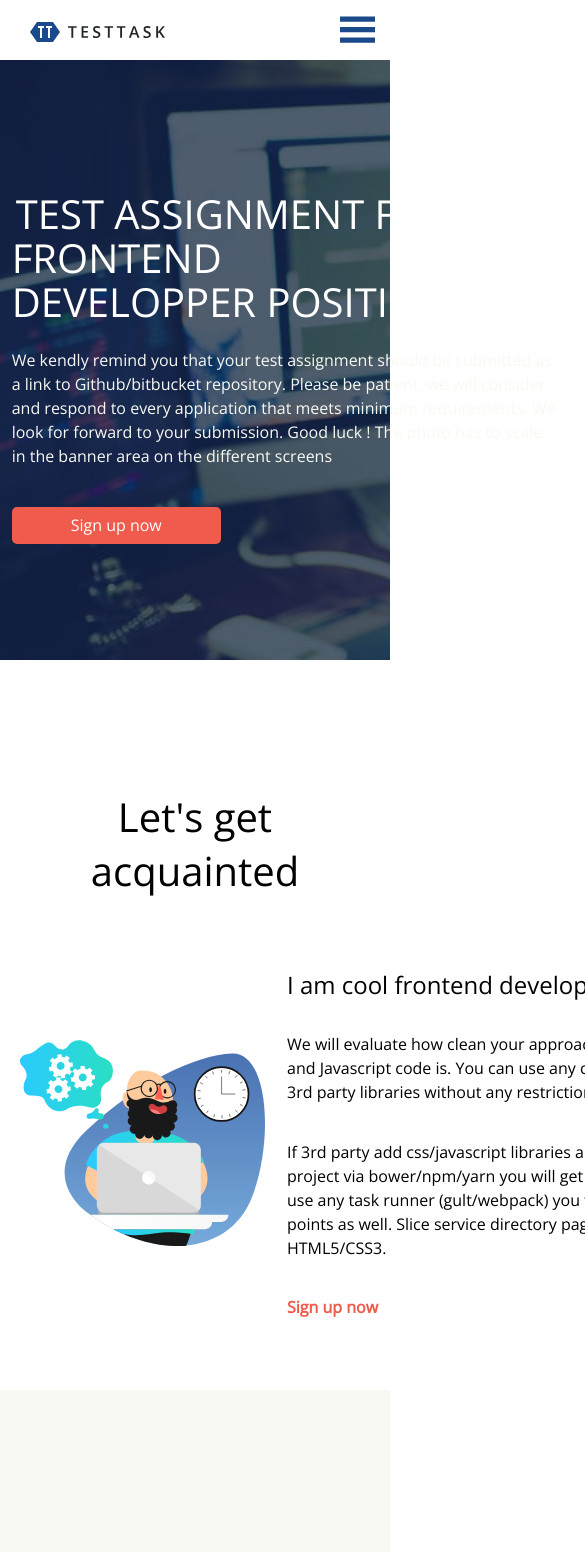
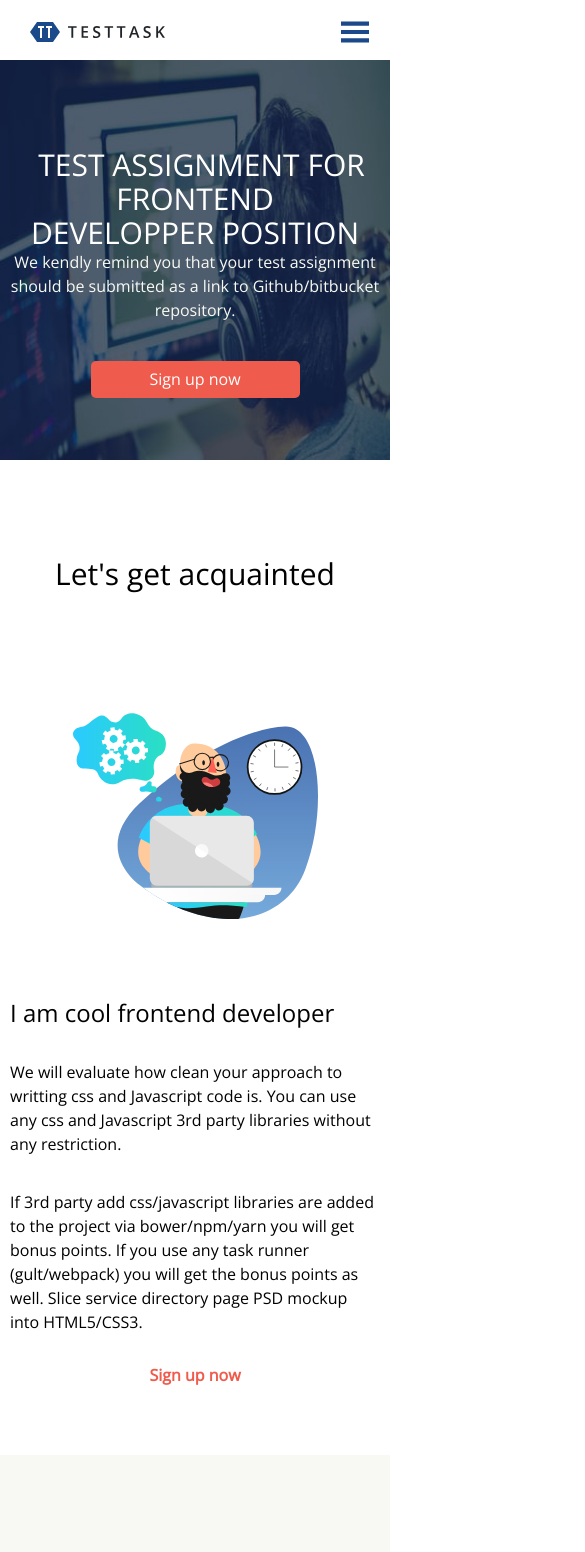
Before and after one commit to Cardorel/test-task-reactjs-abz-agency, a React (Create React App) app: page / in a window 390 px wide. Shown: the top 1552 px of the page, 585 px wide, since content can reach past the window. Built offline with nearby package versions, Linux system fonts and the light colour scheme; no server answers.

Commit message:
Checked for responsive

```diff
--- a/src/front-end/SCSS/__about.scss
+++ b/src/front-end/SCSS/__about.scss
@@ -6,14 +6,11 @@
 div.All__containers__for__aboutMe {
     width: 100%;
     height: 600px;
-    background-image: url('../../Image/banner-1440-photo.jpg');
+    background-image: url('../../Image/banner-768-photo.jpg');
+    background-image: -webkit-image-set( url('../../Image/banner-1440-photo.jpg') 1x , url('../../Image/banner-768-photo.jpg') 2x);
     background-size: cover;
     z-index: -1;
     position: relative;
-
-    @include desktop{
-        background-image: url('../../Image/banner-768-photo.jpg');
-    }
 
     @include mobil {
         & {
--- a/src/front-end/SCSS/__menu.scss
+++ b/src/front-end/SCSS/__menu.scss
@@ -161,6 +161,7 @@ header.container-header {
 
         .section__second {
             @include ListPropriety(true);
+            position: relative;
 
             .hde__element__with__position__5 {
                 display: none;
@@ -171,9 +172,14 @@ header.container-header {
                 height: 60px;
                 .hde__element__with__position__5 {
                     display: block;
-                    float: right;
+                    position: absolute;
+                    right: 5%;
+                    cursor: pointer;
+
+                    @include mobil{
+                    right: 10%;
                     margin-right: 15px;
-                    cursor: pointer;
+                    }
                     img {
                         width: 35px;
                         height: 35px;
--- a/src/front-end/SCSS/__relationship.scss
+++ b/src/front-end/SCSS/__relationship.scss
@@ -8,7 +8,7 @@ div.all__Containers__for__relationships{
 
     @include tablet{
         width: 100%;
-        height: 600px;
+        height: 700px;
     }
 
 
@@ -53,6 +53,7 @@ div.all__Containers__for__relationships{
             display: grid;
             margin: auto;
             grid-template-columns: 1fr 1fr;
+            gap: 0 15px;
 
             .image__svg__container{
                 text-align: center;
@@ -63,9 +64,14 @@ div.all__Containers__for__relationships{
                     width: 100%;
                     height: 285px;
                     display: grid;
+                    gap: 0 15px;
                     grid-template-columns: 1fr 1fr;
-                    margin: auto;
-
+                    .image__svg__container{
+                        img{
+                            width: auto;
+                            height: auto;
+                        }
+                    }
 
                 }
             }
@@ -99,8 +105,12 @@ div.all__Containers__for__relationships{
 
             .relationship__requirement__containers {
                 width: 470px;
+                @include desktop{
+                width: 100%;
+                }
+
                 @include tablet{
-                    width: 450px;
+                    width: 100%;
                 }
 
                 @include mobil{
@@ -124,6 +134,10 @@ div.all__Containers__for__relationships{
                         margin-bottom: 36px;
                         @include paragraph;
                         color: black;
+
+                        @include desktop{
+                            width: 100%;
+                        }
 
                         @include mobil {
                             margin-bottom: 34px;
--- a/src/front-end/SCSS/__users.scss
+++ b/src/front-end/SCSS/__users.scss
@@ -53,7 +53,8 @@ div.All__containers__for__users {
         margin: 0 80px;
 
         @include tablet {
-            margin: 0 30px;
+            margin: 0;
+            width: 100%;
         }
 
         @include mobil {
@@ -95,7 +96,7 @@ div.All__containers__for__users {
             display: grid;
             grid-template-columns: 1fr 1fr 1fr;
             text-align: center;
-            gap: 10px;
+            width: 100%;
 
             @include mobil {
                 display: flex;
@@ -107,6 +108,7 @@ div.All__containers__for__users {
             }
 
             .__user__content {
+                width: 100%;
                 height: 380px;
 
                 @include mobil {
--- a/src/front-end/SCSS/_variables.scss
+++ b/src/front-end/SCSS/_variables.scss
@@ -1,6 +1,6 @@
 $desktop: 1440px;
 $tablet: 768px;
-$mobil: 375px;
+$mobil: 550px;
 $isTrue: true;
 //
 $desktop-h1 : (
--- a/src/index.css
+++ b/src/index.css
@@ -6,3 +6,9 @@
   box-sizing: border-box;
   font-family: 'Open Sans', sans-serif;
 }
+
+
+@font-face{
+  font-family: 'Open Sans', sans-serif;
+  src: url('https://fonts.googleapis.com/css?family=Open+Sans&display=swap');
+}
```
